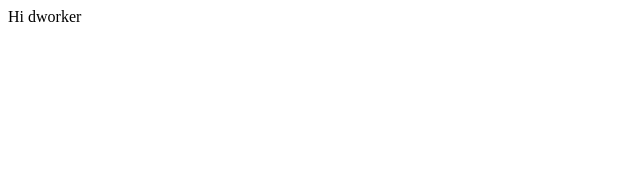
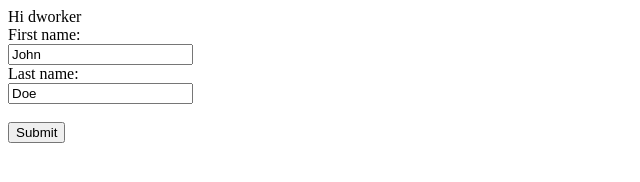
Before and after one commit to Kerisnarendra/dailyworker.id, a plain HTML site: page index.html in a window 1280 px wide. Shown: the whole page, without its empty margins (0-640 px from the left). Drawn offline with Linux system fonts and the light colour scheme.

Commit message:
Update index.html

```diff
--- a/index.html
+++ b/index.html
@@ -23,5 +23,12 @@
 height="0" width="0" style="display:none;visibility:hidden"></iframe></noscript>
 <!-- End Google Tag Manager (noscript) -->
     Hi dworker
+    <form action="/">
+  <label for="fname">First name:</label><br>
+  <input type="text" id="fname" name="fname" value="John"><br>
+  <label for="lname">Last name:</label><br>
+  <input type="text" id="lname" name="lname" value="Doe"><br><br>
+  <input type="submit" value="Submit">
+</form>
   </body>
 </html>
```
